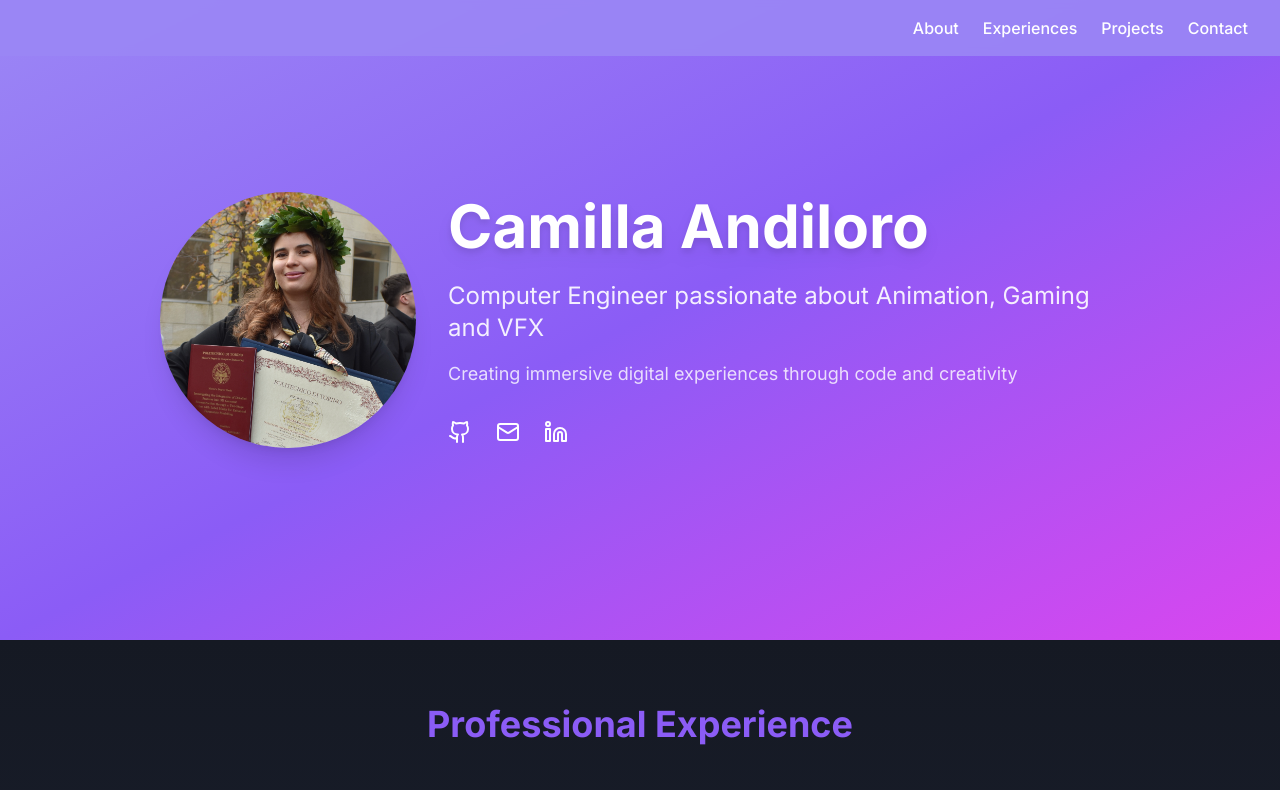
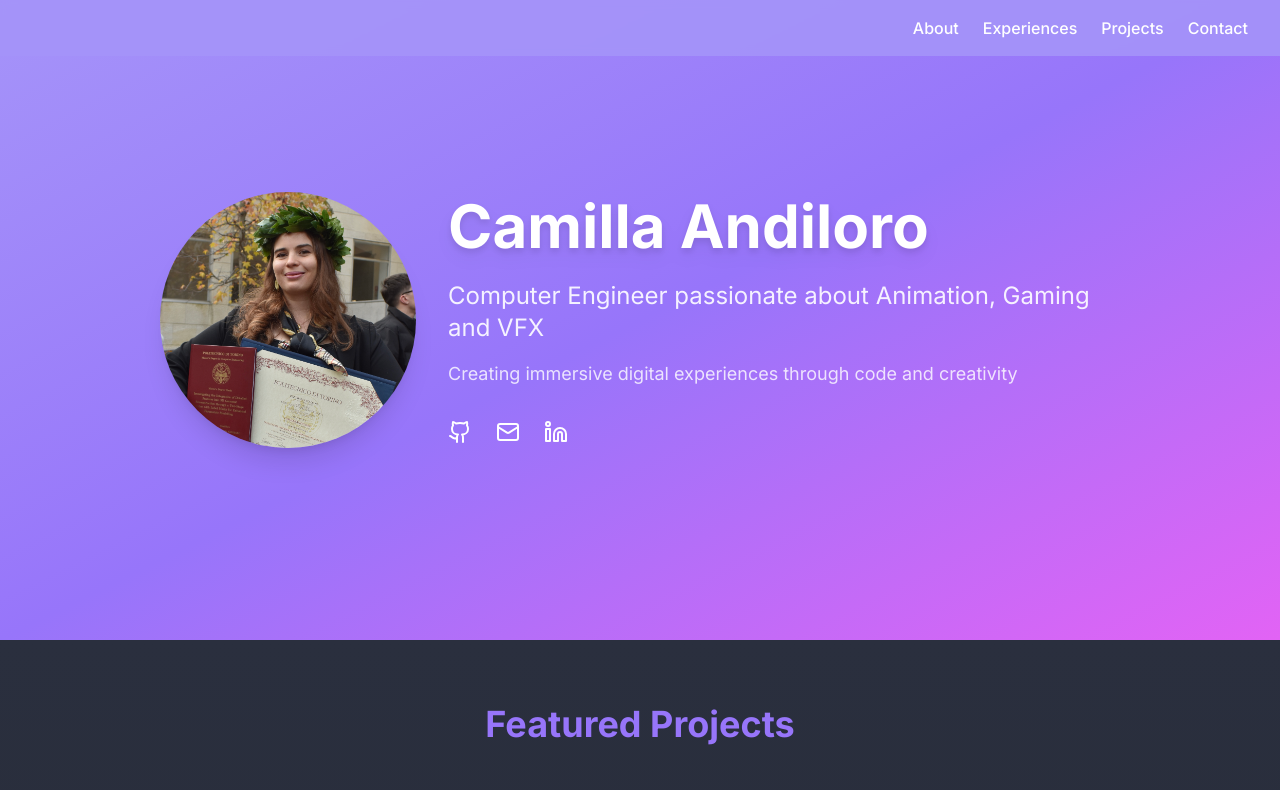
Before and after one commit to camiandi/github-galleria, a React (Vite) app: page / in a window 1280 px wide. Shown: the top 790 px of the page. Built offline with nearby package versions, Linux system fonts and the light colour scheme.

Commit message:
Rearrange sections and lighten theme
Moved the Featured Projects section to appear before the Experiences section. Adjusted the overall color scheme to be a shade lighter for improved visibility.
[skip gpt_engineer]

```diff
--- a/src/pages/Index.tsx
+++ b/src/pages/Index.tsx
@@ -8,8 +8,8 @@ const Index = () => {
   return (
     <div className="min-h-screen bg-white">
       <Hero />
+      <Projects />
       <Experiences />
-      <Projects />
       <Contact />
     </div>
   );
--- a/tailwind.config.ts
+++ b/tailwind.config.ts
@@ -19,12 +19,12 @@ export default {
     },
     extend: {
       colors: {
-        primary: "#9b87f5",
-        secondary: "#8B5CF6",
-        accent: "#D946EF",
+        primary: "#a594f9",
+        secondary: "#9775fa",
+        accent: "#e263f5",
         background: {
-          dark: "#1a1f2e",
-          darker: "#151923",
+          dark: "#2a2f3e",
+          darker: "#252933",
         },
       },
       fontFamily: {
```
